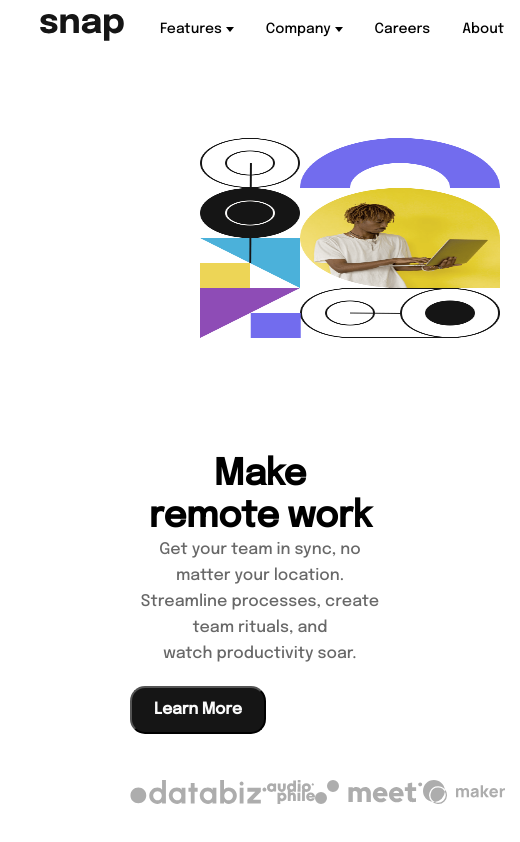
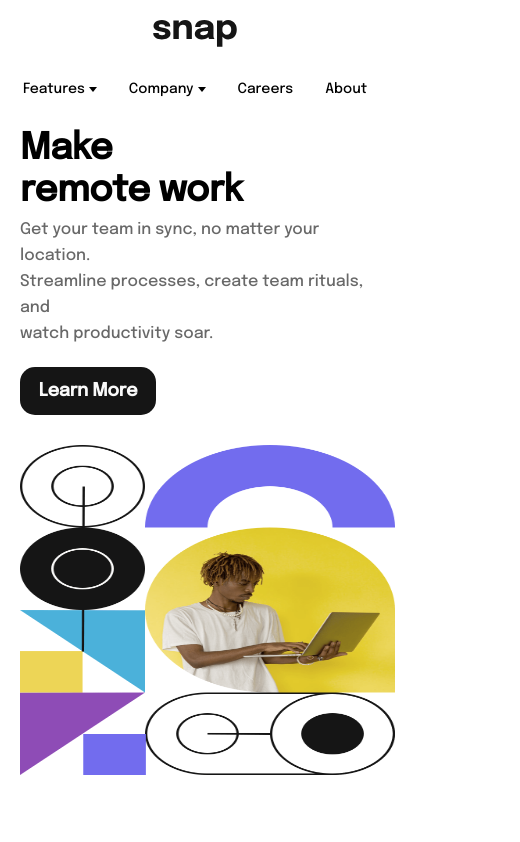
Before and after one commit to shaunvan119/snap-webpage, a React (Create React App) app: page / in a window 390 px wide. Shown: the whole page, 520 px wide, since content can reach past the window. Built offline with nearby package versions, Linux system fonts and the light colour scheme.

Commit message:
fixed mobile layout

```diff
--- a/src/app.css
+++ b/src/app.css
@@ -9,10 +9,7 @@ body {
   font-family: 'Epilogue';
 }
 
-.wrapper {
 
-
-}
 
 /*Typography*/
 
@@ -57,6 +54,12 @@ width: 163px;
 border-radius: 15px;
 background: #151515;
 margin-top: 50px;
+border: none;
+}
+
+.learn-more:hover {
+  background-color: #f2f2f2;
+  color: black;
 }
 
 p {
@@ -175,6 +178,10 @@ header {
 .main {
   display: flex;
   flex-direction: row;
+  width: 100%;
+  max-width: 1440px;
+
+
 
 }
 
@@ -195,48 +202,22 @@ header {
   margin-top: 100px;
 }
 
-@media (max-width: 1200px) {
+@media (max-width: 500px) {
     .main {
       display: flex;
       flex-direction: column;
-      width: 100%;
-      max-width: 100%;
+      position: fixed;
+
 }
 
-.main-right {
-  display: flex;
+.wrapper {
+  max-width: 400px;
 
-      margin: 0 auto;
 }
 
 .main-left {
-      position: absolute;
-                bottom: 0px;
-
-
-}
-.remote-work {
-display: flex;
-flex-direction: column;
-position: fixed;
-bottom: 80px;
-}
-
-.footer-logos {
-  display: flex;
-  position: fixed;
- bottom: 40px;
-
-}
-.desktop-image {
- display: flex;
-
-  height: 200px;
-width: 300px;
-
-
-border-radius: [object Object]px;
-
+      margin-left: 0px;
+      margin-top: 50px;
 }
 
 .remote-work-header {
@@ -245,36 +226,62 @@ font-size: 36px;
 font-weight: 700;
 line-height: 42px;
 letter-spacing: -0.5px;
-text-align: center;
-
 }
 
 .paragraph {
-  font-family: Epilogue;
   font-size: 16px;
   font-weight: 500;
   line-height: 26px;
   letter-spacing: 0px;
-  text-align: center;
-  margin-top: -1px;
-  margin-bottom: 20px;
+  margin-top: 5px;
+
+
+}
+
+
+.desktop-image {
+  margin-left: 0px;
+  margin-top: 5px;
+  height: 330px;
+  width: 375px;
+  left: 0px;
+  top: 75px;
+
+
 
 }
 
 .learn-more {
-  position: relative;
-  align-items: center;
-  height: 48px;
-  width: 136px;
-  border-radius: 15px;
-  font-size: 16px;
-  font-weight: 700;
-  line-height: 26px;
-  letter-spacing: -0.2222222238779068px;
-  text-align: center;
-  margin-bottom: 30px;
-  margin-top: -1px;
+height: 48px;
+margin-top: 20px;
+width: 136px;
+left: 119px;
+top: 564px;
+border-radius: 15px;
+border: none;
 
 }
 
+.main-left {
+  margin-top: 70px;
 }
+
+.main-right {
+  margin-top: 25px;
+}
+
+.main-left, .main-right {
+  margin-left: 20px;
+
+}
+
+.footer-logos {
+  display: none;
+}
+
+.nav-area {
+  display: flex;
+  flex-direction: column;
+}
+
+}
```
